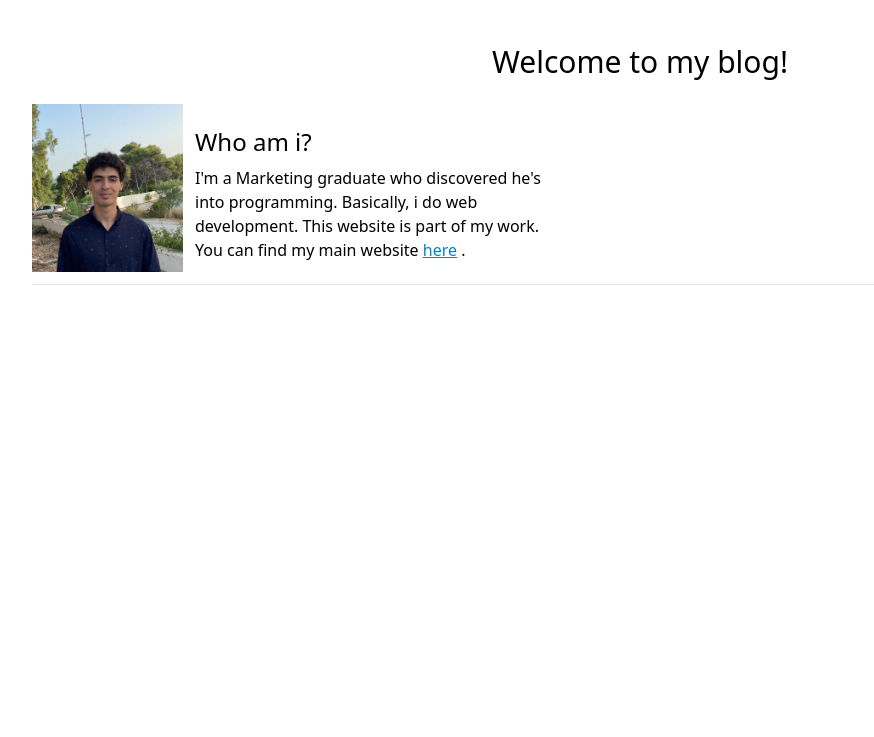
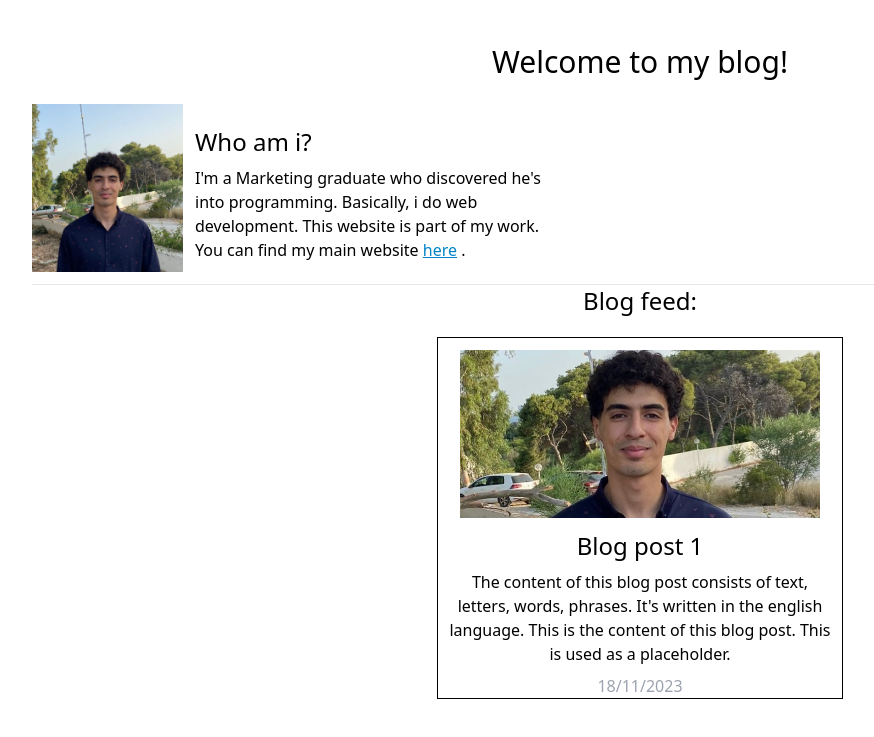
Before and after one commit to hidriamin/blog, a React (Vite) app: page / in a window 1280 px wide. Shown: the top 737 px of the page, without its empty margins (0-874 px from the left). Built offline with nearby package versions, Linux system fonts and the light colour scheme.

Commit message:
Added BlogPost and BlogFeed

```diff
--- a/src/App.jsx
+++ b/src/App.jsx
@@ -1,11 +1,12 @@
 import { useState } from "react"
 import "./App.css"
 import Header from "./Header"
+import BlogFeed from "./BlogFeed"
 
 function App() {
   return (
     <>
-      <Header />{" "}
+      <Header /> <BlogFeed />
     </>
   )
 }
--- /dev/null
+++ b/src/BlogFeed.jsx
@@ -0,0 +1,63 @@
+import React from "react"
+import BlogPost from "./BlogPost"
+import profilePhoto from "./assets/Photo_De_Profil.jpg"
+
+const blogPosts = [
+  {
+    title: "Blog post 1",
+    content:
+      "The content of this blog post consists of text, letters, words, phrases. It's written in the english language. This is the content of this blog post. This is used as a placeholder.",
+    date: "18/11/2023",
+    image: profilePhoto,
+    id: 1,
+  },
+  {
+    title: "Blog post 2",
+    content:
+      "The content of this blog post consists of text, letters, words, phrases. It's written in the english language. This is the content of this blog post. This is used as a placeholder.",
+    date: "19/11/2023",
+    image: profilePhoto,
+    id: 2,
+  },
+  {
+    title: "Blog post 3",
+    content:
+      "The content of this blog post consists of text, letters, words, phrases. It's written in the english language. This is the content of this blog post. This is used as a placeholder.",
+    date: "20/11/2023",
+    image: profilePhoto,
+    id: 3,
+  },
+  {
+    title: "Blog post 4",
+    content:
+      "The content of this blog post consists of text, letters, words, phrases. It's written in the english language. This is the content of this blog post. This is used as a placeholder.",
+    date: "21/11/2023",
+    image: profilePhoto,
+    id: 4,
+  },
+  {
+    title: "Blog post 5",
+    content:
+      "The content of this blog post consists of text, letters, words, phrases. It's written in the english language. This is the content of this blog post. This is used as a placeholder.",
+    date: "22/11/2023",
+    image: profilePhoto,
+    id: 5,
+  },
+  {
+    title: "Blog post 6",
+    content:
+      "The content of this blog post consists of text, letters, words, phrases. It's written in the english language. This is the content of this blog post. This is used as a placeholder.",
+    date: "23/11/2023",
+    image: profilePhoto,
+    id: 6,
+  },
+]
+function BlogFeed() {
+  return (
+    <>
+      <h1 className="text-black text-2xl">Blog feed:</h1>
+      <BlogPost blogPosts={blogPosts} />{" "}
+    </>
+  )
+}
+export default BlogFeed
--- /dev/null
+++ b/src/BlogPost.jsx
@@ -0,0 +1,25 @@
+import React from "react"
+
+function BlogPost({ blogPosts }) {
+  return (
+    <div className="flex flex-col flex-wrap items-center">
+      {blogPosts.map((post) => (
+        <div
+          key={post.id}
+          className="w-1/3 border border-black m-5 flex items-center flex-col"
+        >
+          <img
+            src={post.image}
+            alt="Image"
+            className="object-cover h-48 w-96 p-3"
+          />
+
+          <h2 className="text-black text-2xl">{post.title}</h2>
+          <p className="text-black p-2">{post.content}</p>
+          <p className="text-gray-400">{post.date}</p>
+        </div>
+      ))}
+    </div>
+  )
+}
+export default BlogPost
```
